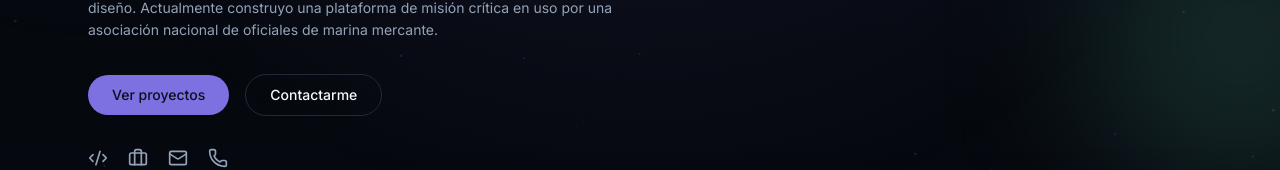
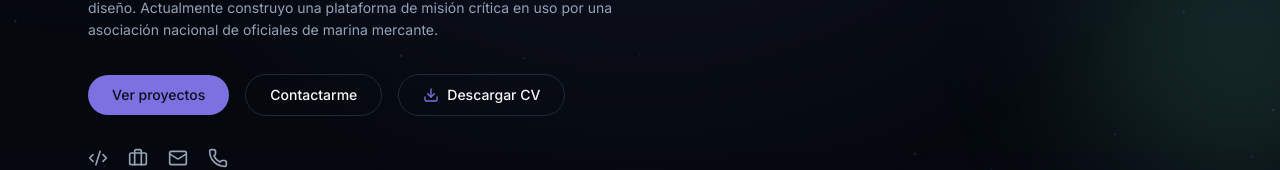
Before and after one commit to MarcoAntonioLagunes/Portafolio-Marco-Lagunes, a Next.js app: page / in a window 1280 px wide. Shown: the part 448-618 px from the top of the page. Built offline with nearby package versions, Linux system fonts and the light colour scheme.

Commit message:
actualizado

```diff
--- a/sections/Contact.tsx
+++ b/sections/Contact.tsx
@@ -152,8 +152,8 @@ export function Contact() {
             )}
 
             <a
-              href="/cv-marco-lagunes.pdf"
-              download
+              href="/Marks_CV.pdf"
+              download="Marco-Lagunes-CV.pdf"
               className="flex items-center gap-3 rounded-xl border border-border bg-muted px-4 py-3 text-sm font-medium text-foreground transition-colors hover:border-accent focus-visible:outline-none focus-visible:ring-2 focus-visible:ring-ring focus-visible:ring-offset-2 focus-visible:ring-offset-background"
             >
               <Download className="h-4 w-4 text-accent" /> Descargar CV
--- a/sections/Hero.tsx
+++ b/sections/Hero.tsx
@@ -1,5 +1,6 @@
 import fs from "node:fs";
 import path from "node:path";
+import { Download } from "lucide-react";
 import { heroStats, socialLinks } from "@/lib/data";
 import { HeroAvatar } from "@/components/HeroAvatar";
 import { ScrollCue } from "@/components/ScrollCue";
@@ -79,6 +80,14 @@ export function Hero() {
             >
               Contactarme
             </a>
+
+            <a
+              href="/Marks_CV.pdf"
+              download="Marco-Lagunes-CV.pdf"
+              className="flex items-center gap-2 rounded-full border border-border px-6 py-2.5 text-sm font-medium text-foreground transition-all duration-300 hover:scale-[1.04] hover:border-accent hover:bg-muted focus-visible:outline-none focus-visible:ring-2 focus-visible:ring-ring focus-visible:ring-offset-2 focus-visible:ring-offset-background active:scale-[0.98]"
+            >
+              <Download className="h-4 w-4 text-accent" /> Descargar CV
+            </a>
           </div>
 
           {/* Redes sociales */}
```
Also changed, not shown: 1 other file (tests, documents, lock files or other folders).
